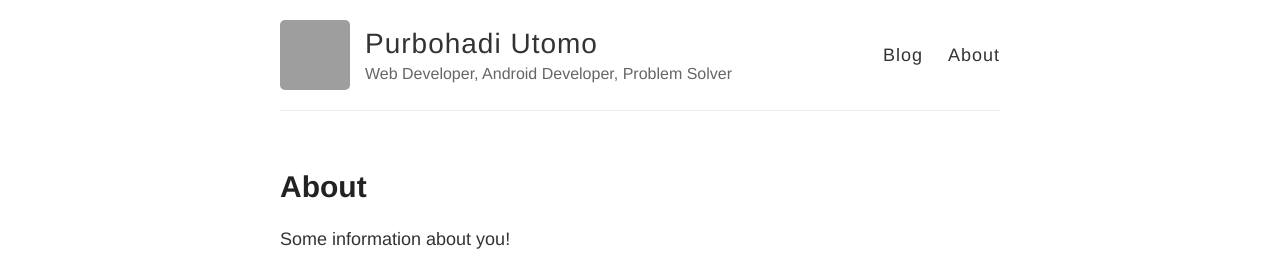
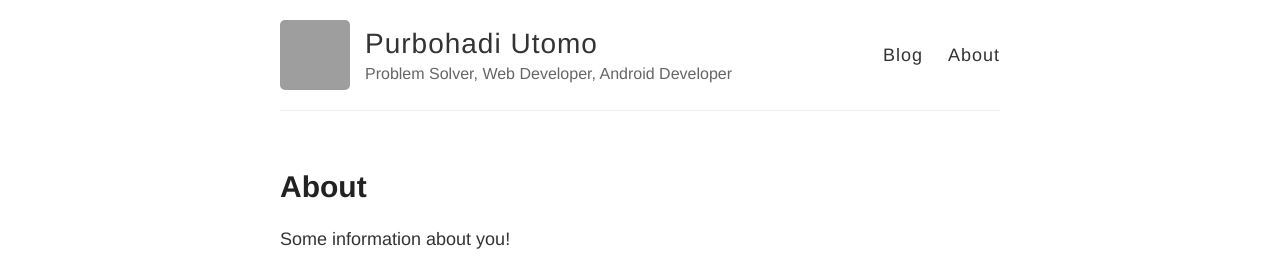
Before and after one commit to purbohadi/purbohadi, a Jekyll site: the page built from about.md, in a window 1280 px wide. Shown: the top 257 px of the page. Built offline with Jekyll 4.4.1, drawn with Linux system fonts in a browser that asks for light colours; grey boxes are pictures that could not be loaded.

Commit message:
Update about me
prioritize me

```diff
--- a/_config.yml
+++ b/_config.yml
@@ -6,7 +6,7 @@
 name: Purbohadi Utomo
 
 # Short bio or description (displayed in the header)
-description: Web Developer, Android Developer, Problem Solver
+description: Problem Solver, Web Developer, Android Developer
 
 # URL of your avatar or profile pic (you could use your GitHub profile pic)
 avatar: https://avatars.githubusercontent.com/u/156939?v=3
```
